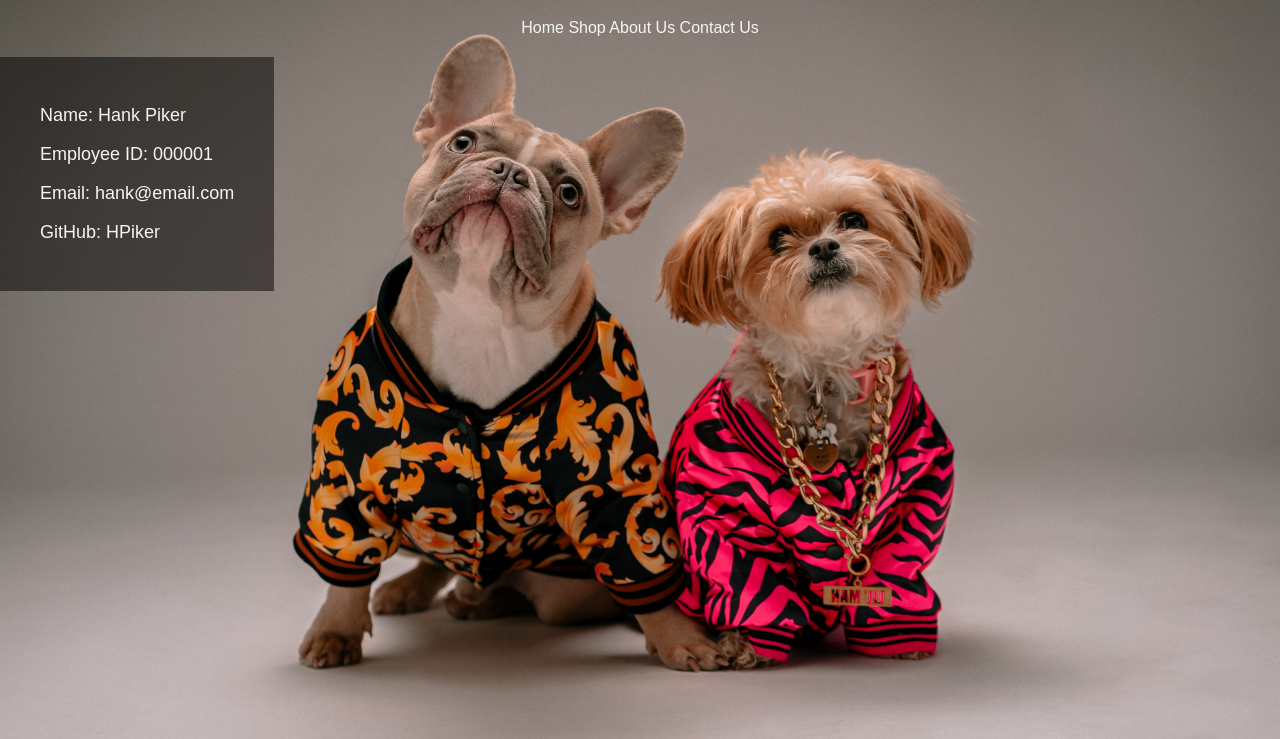
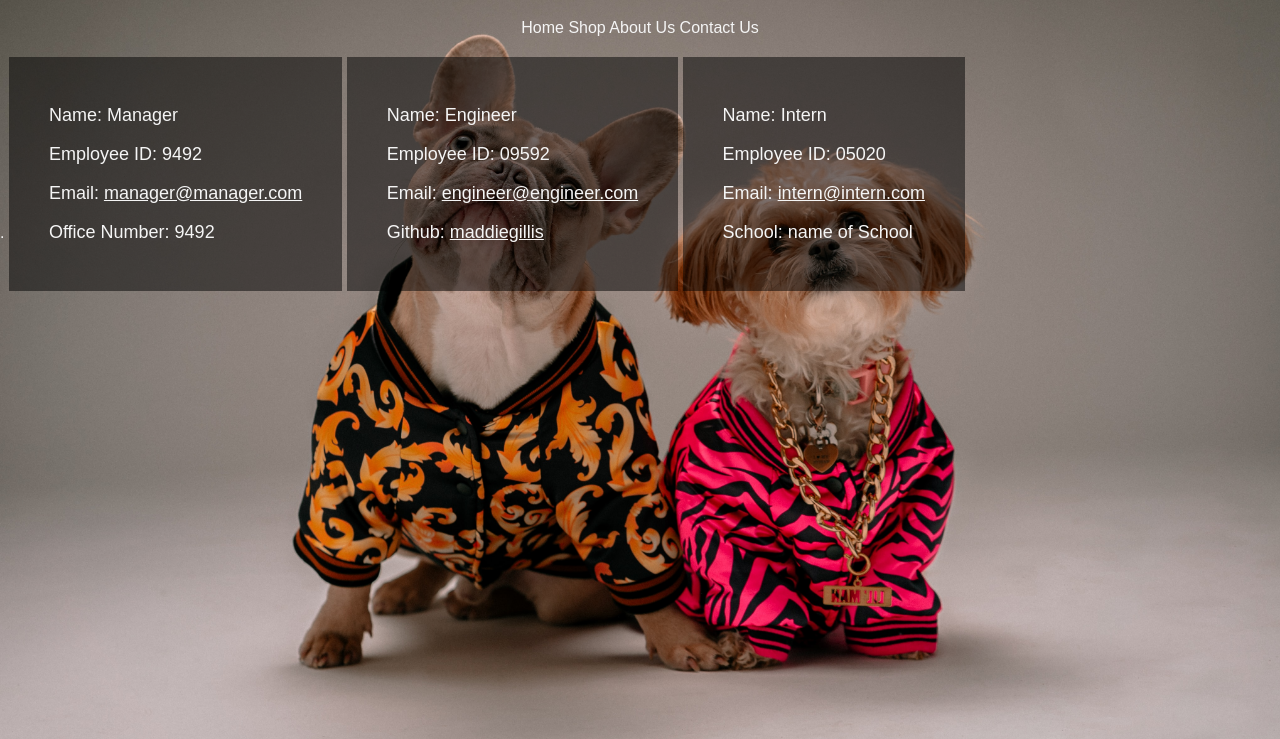
Before and after one commit to MaddieGillis/employee-bio-generator, a website: page index.html in a window 1280 px wide. Shown: the part 61-800 px from the top of the page. Drawn offline with Linux system fonts and the light colour scheme.

Commit message:
Added init function writes to file, added class selectors to css

```diff
--- a/generateHtml.js
+++ b/generateHtml.js
@@ -32,7 +32,7 @@ const generateCard = function(arr) {
     if (arr.staffJob === 'Manager') {
         staffInfo =`Office Number: ${arr.staffOffice}`
     } else if (arr.staffJob === 'Engineer') {
-        staffInfo = `Github: <a href="https://github.com/${arr.staffGithub}>GitHub: ${arr.staffGithub}</a>`
+        staffInfo = `Github: <a href="https://github.com/${arr.staffGithub}">${arr.staffGithub}</a>`
     } else if (arr.staffJob === 'Intern') {
         staffInfo = `School: ${arr.staffSchool}`
     }
--- a/index.html
+++ b/index.html
@@ -1,4 +1,5 @@
-<!DOCTYPE html>
+
+    <!DOCTYPE html>
 <html lang="en">
 <head>
     <meta charset="UTF-8">
@@ -14,21 +15,50 @@
        <div id="linkbar">Home Shop About Us Contact Us</div>
     </header>
 <article>
-    <div id="card" class="card">
+       .
+    <div class="card">
+    <p id="staff-name">
+    Name: Manager
+    </p>
+    <p id="staff-number">
+    Employee ID: 9492
+    </p>
+    <p id="staff-email">
+    Email: <a href="mailto:manager@manager.com">manager@manager.com</a>
+    </p>
+    <p id="staff-unique">
+    Office Number: 9492
+    </p>
+    </div>
 
-            <p id="employee-name">
-                Name: Hank Piker
-            </p>
-            <p id="employee-number">
-                Employee ID: 000001
-            </p>
-            <p id="employee-email">
-                Email: hank@email.com
-            </p>
-            <p id="employee-github">
-                GitHub: HPiker
-            </p>
+    <div class="card">
+    <p id="staff-name">
+    Name: Engineer
+    </p>
+    <p id="staff-number">
+    Employee ID: 09592
+    </p>
+    <p id="staff-email">
+    Email: <a href="mailto:engineer@engineer.com">engineer@engineer.com</a>
+    </p>
+    <p id="staff-unique">
+    Github: <a href="https://github.com/maddiegillis">maddiegillis</a>
+    </p>
+    </div>
 
+    <div class="card">
+    <p id="staff-name">
+    Name: Intern
+    </p>
+    <p id="staff-number">
+    Employee ID: 05020
+    </p>
+    <p id="staff-email">
+    Email: <a href="mailto:intern@intern.com">intern@intern.com</a>
+    </p>
+    <p id="staff-unique">
+    School: name of School
+    </p>
     </div>
 
 </article>
--- a/style.css
+++ b/style.css
@@ -52,3 +52,15 @@ header {
 
 
 }
+
+a:link {
+  color: whitesmoke
+}
+
+a:hover {
+  color: #cfb672
+}
+
+a:visited {
+  color: gray;
+}
```
Also changed, not shown: index.js (+21 -5 lines).
